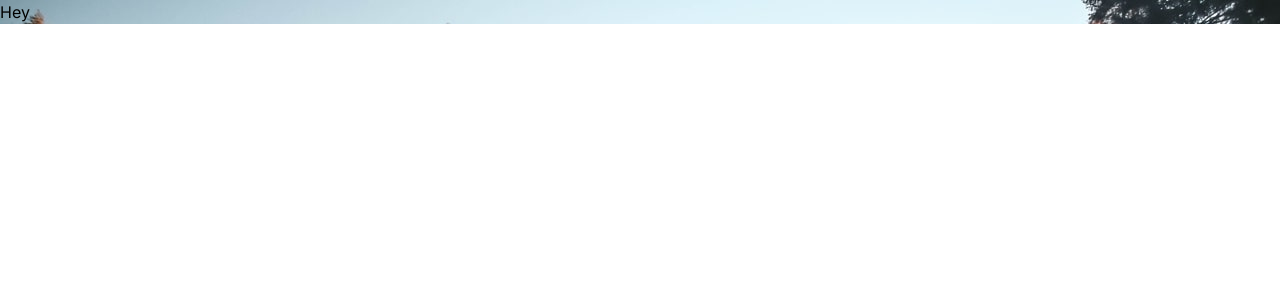
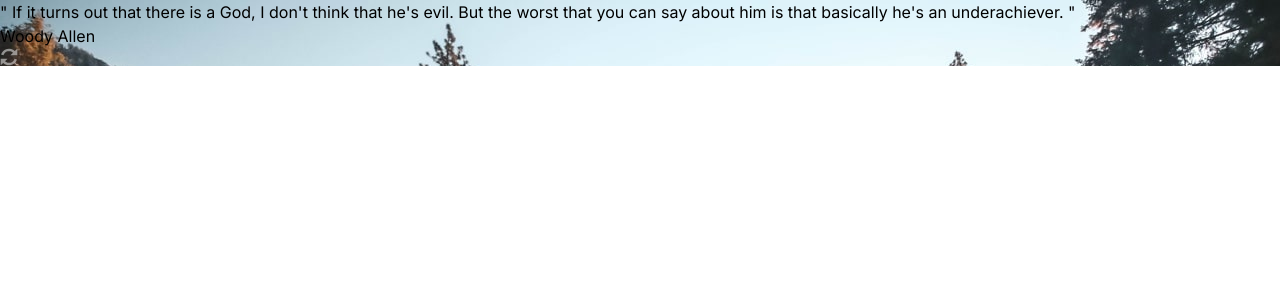
Before and after one commit to SajeedAninda/Clock-App, a React (Vite) app: page / in a window 1280 px wide. Shown: the top 300 px of the page. Built offline with nearby package versions, Linux system fonts and the light colour scheme.

Commit message:
Design for quotes text

```diff
--- a/src/Components/MainPage.jsx
+++ b/src/Components/MainPage.jsx
@@ -1,12 +1,29 @@
 import React from 'react';
 import dayTimeBGImg from "../assets/desktop/daytime.jpg";
+import refreshIcon from "../assets/desktop/icon-refresh.svg";
 
 const MainPage = () => {
     return (
         <div className="relative w-full h-[100vh] bg-cover bg-center bg-no-repeat" style={{ backgroundImage: `url(${dayTimeBGImg})` }}>
             <div className="absolute inset-0 bg-black opacity-40"></div>
-            <div className="relative z-10">
-                Hey
+            <div className="relative z-10 w-[80%] pt-16 mx-auto ">
+                <div className='w-[55%] flex justify-between'>
+                    <div className='w-[90%]'>
+                        <p className='text-white text-[18px] font-medium'>
+                            "
+                            If it turns out that there is a God, I don't think that he's evil. But the worst that you can say about him is that basically he's an underachiever.
+                            "
+                        </p>
+
+                        <h4 className='text-white text-[18px] font-bold mt-4'>
+                            Woody Allen
+                        </h4>
+                    </div>
+                    <div className='w-[10%]'>
+                        <img className='cursor-pointer hover:shadow-2xl' src={refreshIcon} alt="" />
+                    </div>
+
+                </div>
             </div>
         </div>
     );
```
